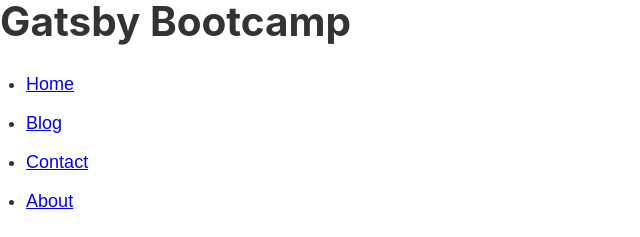
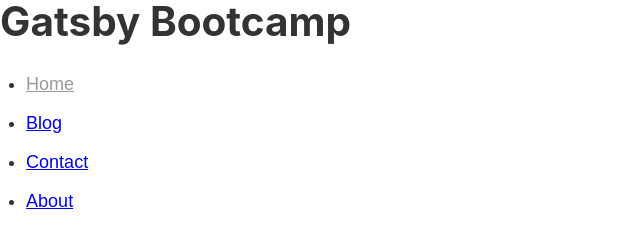
Before and after one commit to tobsirl/GatsbyJS-Bootcamp, a Gatsby site: page / in a window 1280 px wide. Shown: the top 237 px of the page, 0-640 px from the left. Built offline with nearby package versions, Linux system fonts and the light colour scheme; Gatsby itself is replaced by a stand-in of ours.

Commit message:
Styling the Header components with css modules

```diff
--- a/src/components/Header.js
+++ b/src/components/Header.js
@@ -1,5 +1,7 @@
 import React from 'react';
 import { Link } from 'gatsby';
+
+import headerStyles from './Header.module.scss';
 
 const Header = () => {
   return (
@@ -8,7 +10,9 @@
         <h1>Gatsby Bootcamp</h1>
         <ul>
           <li>
-            <Link to="/">Home</Link>{' '}
+            <Link className={headerStyles.link} to="/">
+              Home
+            </Link>{' '}
           </li>
           <li>
             <Link to="/blog">Blog</Link>{' '}
--- /dev/null
+++ b/src/components/Header.module.scss
@@ -0,0 +1,3 @@
+.link {
+  color: #999999;
+}
```
